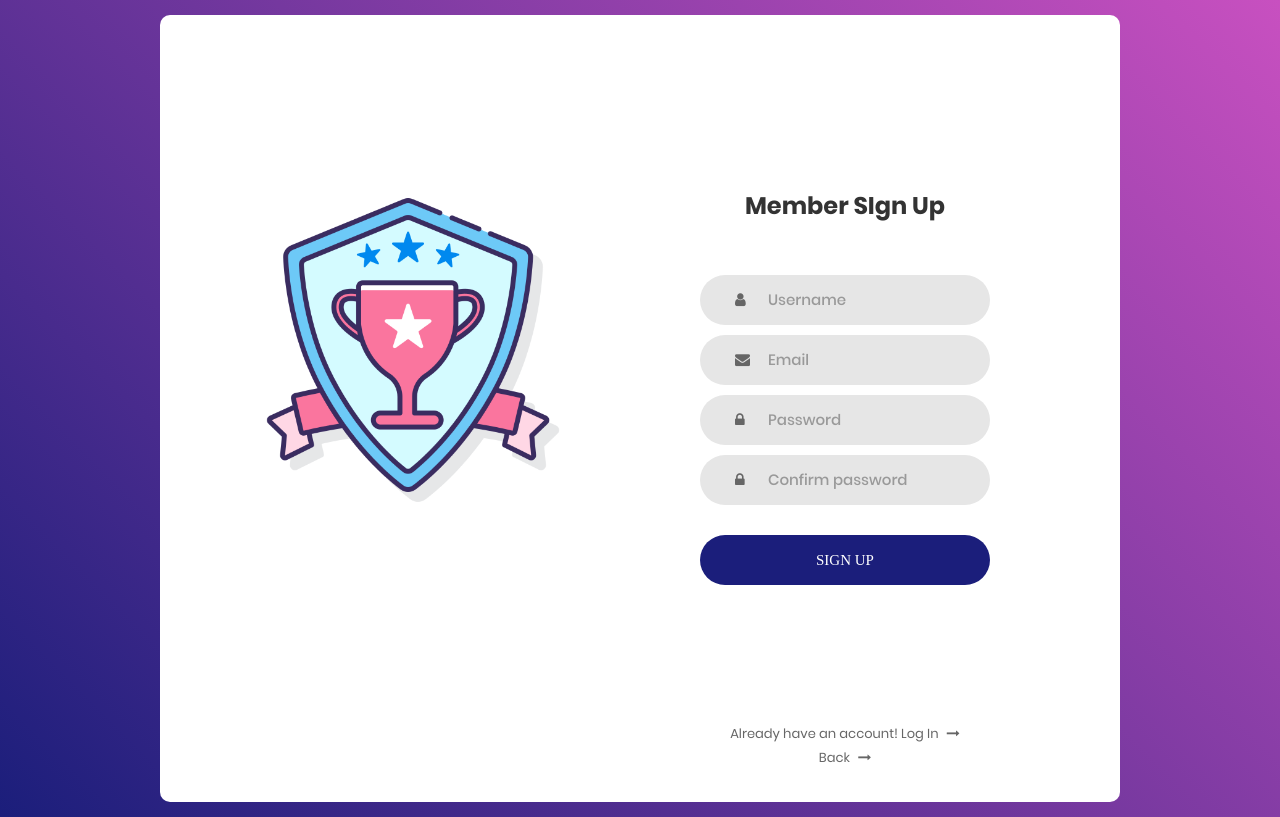
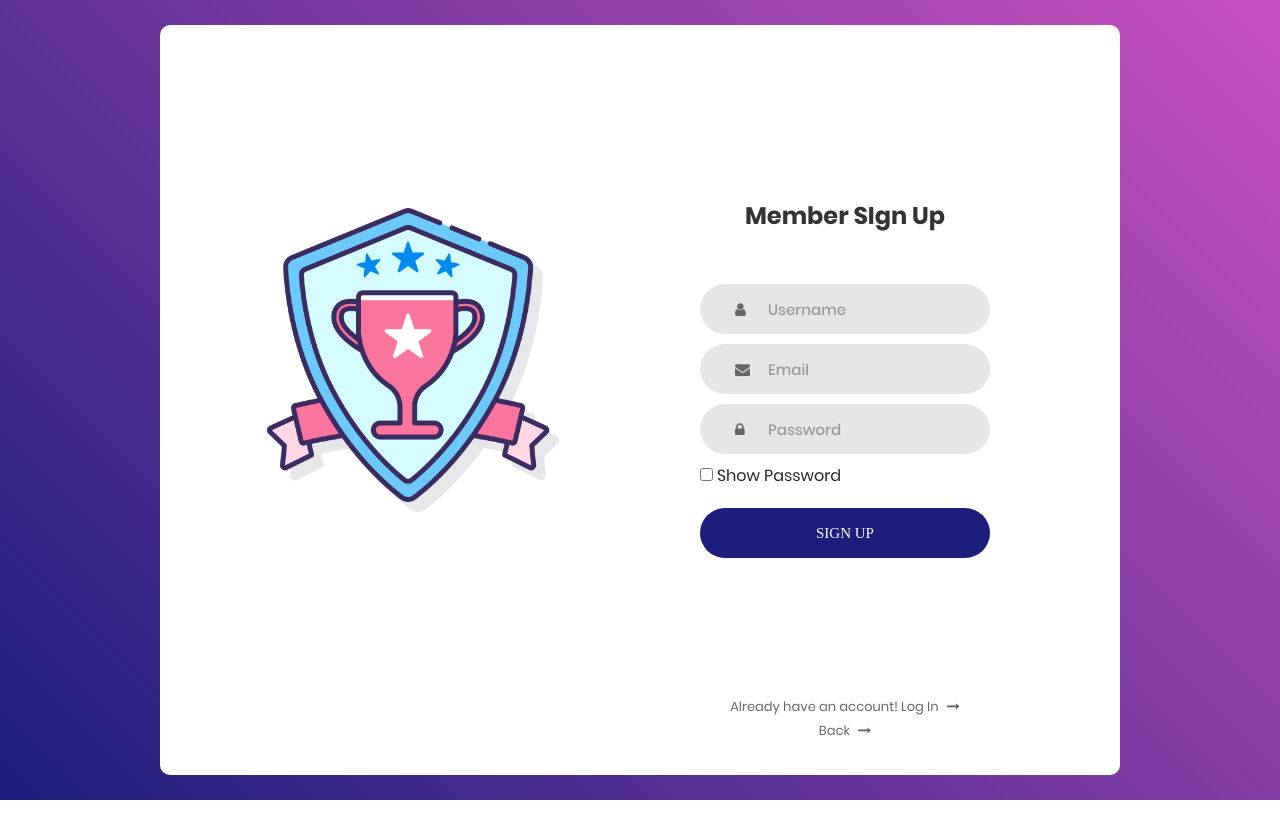
Before and after one commit to Princeyyyy/IS-Project, a PHP site: page /signup.php in a window 1280 px wide. Run offline with PHP 8.4, Linux system fonts and the light colour scheme; some web fonts are replaced.

Commit message:
finished popups and show password

```diff
--- /dev/null
+++ b/js/sign.js
@@ -0,0 +1,8 @@
+function myFunction() {
+    var x = document.getElementById("spassword");
+    if (x.type === "password") {
+        x.type = "text";
+    } else {
+        x.type = "password";
+    }
+}
--- a/signup.php
+++ b/signup.php
@@ -64,19 +64,15 @@ include "signupLogic.php";
                     </div>
 
                     <div class="wrap-input100 validate-input" data-validate="Password is required">
-                        <input class="input100" type="password" name="password" placeholder="Password">
+                        <input class="input100" type="password" name="password" id="spassword" placeholder="Password">
                         <span class="focus-input100"></span>
                         <span class="symbol-input100">
 							<i class="fa fa-lock" aria-hidden="true"></i>
 						</span>
                     </div>
 
-                    <div class="wrap-input100 validate-input" data-validate="Re-enter your password">
-                        <input class="input100" type="password" name="password_confirm" placeholder="Confirm password">
-                        <span class="focus-input100"></span>
-                        <span class="symbol-input100">
-							<i class="fa fa-lock" aria-hidden="true"></i>
-						</span>
+                    <div>
+                        <input id="checkbox" type="checkbox" onclick="myFunction()"> Show Password
                     </div>
 
                     <div class="container-login100-form-btn">
@@ -122,6 +118,7 @@ include "signupLogic.php";
     </script>
     <!--===============================================================================================-->
     <script src="js/main.js"></script>
+    <script src="js/sign.js"></script>
 
 </body>
 
--- a/signupLogic.php
+++ b/signupLogic.php
@@ -13,16 +13,22 @@ if(isset($_POST['signup']))
     $result = mysqli_query($conn, $select);
     $num = mysqli_num_rows($result);
 
-
     if($num == 1){
-        echo "<script>alert('Email $email is already exist in our database, Please try another one!')</script>";
-        exit();
-    }else{
+        echo "
+        <script type=\"text/javascript\">".
+        "alert('Email $email is already in our database, Please try another one!');".
+        "location.href = 'signup.php'".
+        "</script>";
+    }else {
+        echo "
+        <script type=\"text/javascript\">".
+        "alert('Registration was Successful!');".
+        "location.href = 'login.php'".
+        "</script>";
         $sql = "insert into users(username, email, password) values ('$username','$email','$password')";
         mysqli_query($conn,$sql);
-        header("Location: login.php");
+
     }
-
 }
 
 ?>
```
Also changed, not shown: js/log.js (added, +8 -0 lines), login.php (+6 -1 lines), loginLogic.php (+5 -2 lines).
